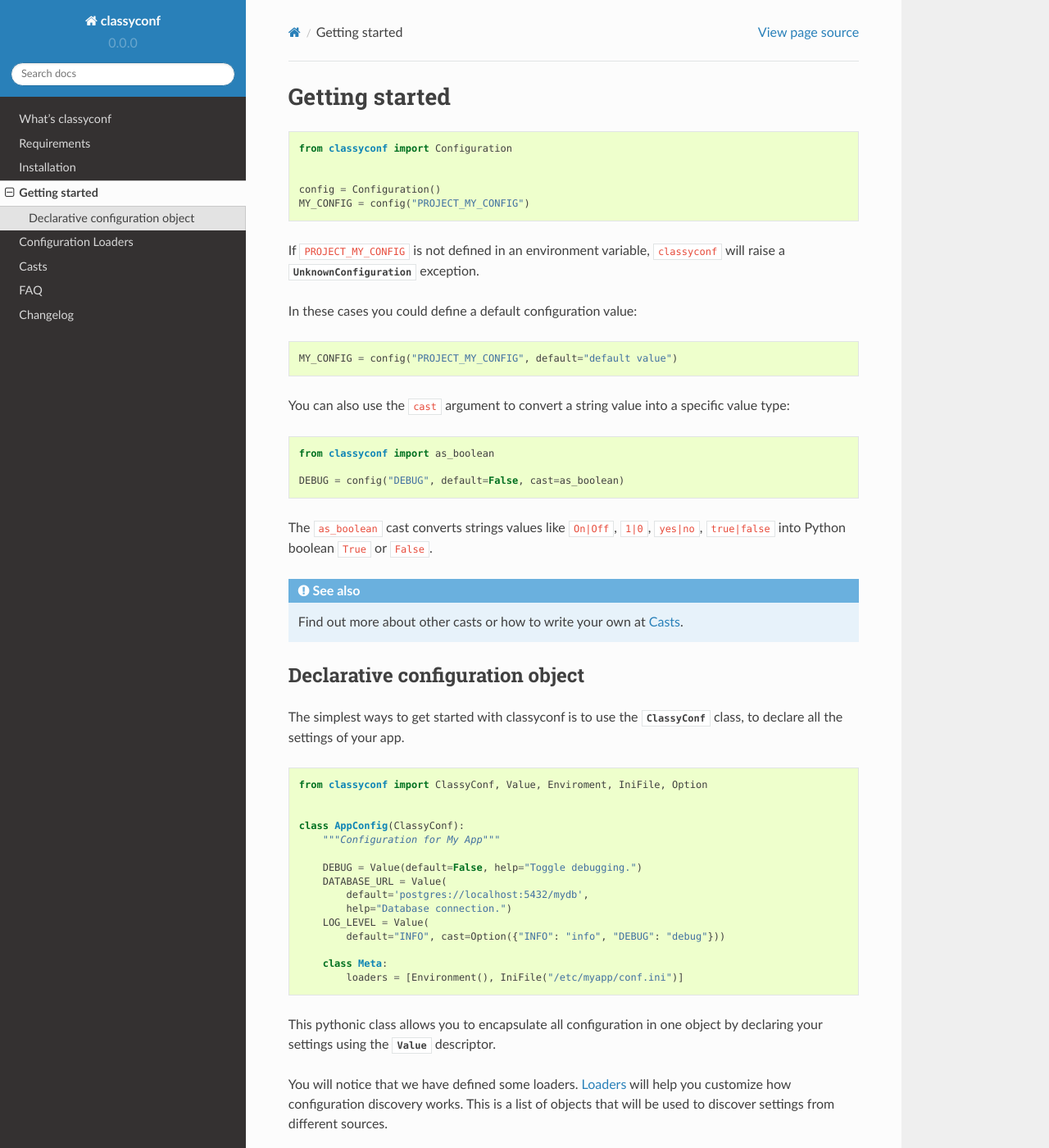
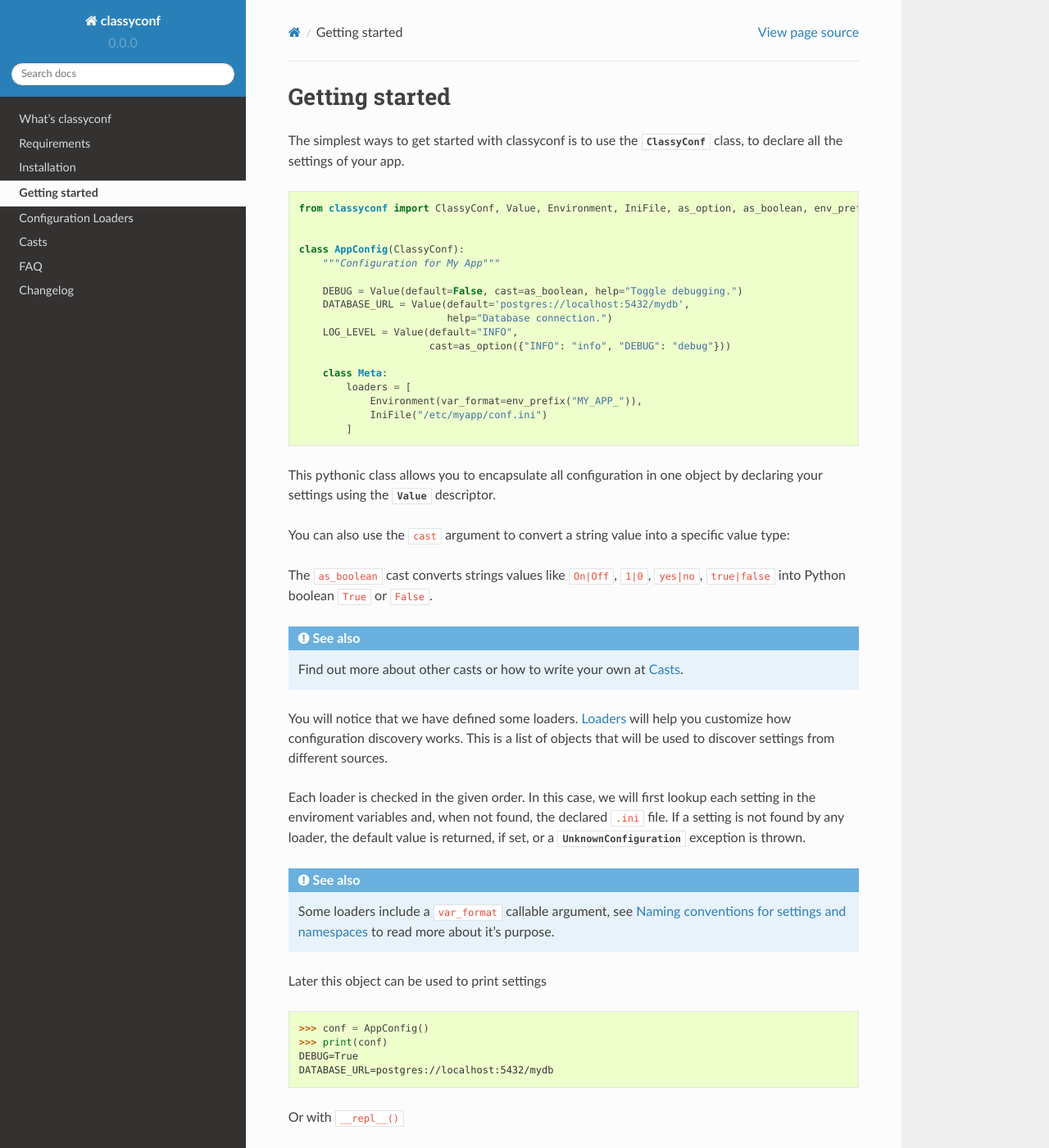
Before and after one commit to hernantz/classyconf, a Sphinx documentation site: the page built from docs/source/usage.rst, in a window 1280 px wide and 1400 px high. Shown: the whole window at 82% size. Built offline with Sphinx 7.4.7 and the Read the Docs theme 2.0.0, drawn with Linux system fonts in a browser that asks for light colours; some of the changed text lies outside the part shown.

Commit message:
More changes to docs

```diff
--- a/docs/source/usage.rst
+++ b/docs/source/usage.rst
@@ -1,33 +1,37 @@
 Getting started
 ---------------
 
-.. code-block:: python
-
-    from classyconf import Configuration
-
-
-    config = Configuration()
-    MY_CONFIG = config("PROJECT_MY_CONFIG")
-
-If ``PROJECT_MY_CONFIG`` is not defined in an environment variable,
-``classyconf`` will raise a
-:py:class:`UnknownConfiguration<classyconf.exceptions.UnknownConfiguration>`
-exception.
-
-In these cases you could define a default configuration value:
+The simplest ways to get started with classyconf is to use the
+:py:class:`ClassyConf<classyconf.configuration.Configuration>` class, to
+declare all the settings of your app.
 
 .. code-block:: python
 
-    MY_CONFIG = config("PROJECT_MY_CONFIG", default="default value")
+    from classyconf import ClassyConf, Value, Environment, IniFile, as_option, as_boolean, env_prefix
+
+
+    class AppConfig(ClassyConf):
+        """Configuration for My App"""
+
+        DEBUG = Value(default=False, cast=as_boolean, help="Toggle debugging.")
+        DATABASE_URL = Value(default='postgres://localhost:5432/mydb',
+                             help="Database connection.")
+        LOG_LEVEL = Value(default="INFO",
+                          cast=as_option({"INFO": "info", "DEBUG": "debug"}))
+
+        class Meta:
+            loaders = [
+                Environment(var_format=env_prefix("MY_APP_")),
+                IniFile("/etc/myapp/conf.ini")
+            ]
+
+
+This pythonic class allows you to encapsulate all configuration
+in one object by declaring your settings using the
+:py:class:`Value<classyconf.configuration.Value>` descriptor.
 
 You can also use the ``cast`` argument to convert a string value into
 a specific value type:
-
-.. code-block:: python
-
-    from classyconf import as_boolean
-
-    DEBUG = config("DEBUG", default=False, cast=as_boolean)
 
 The ``as_boolean`` cast converts strings values like ``On|Off``, ``1|0``,
 ``yes|no``, ``true|false`` into Python boolean ``True`` or ``False``.
@@ -35,37 +39,6 @@
 .. seealso::
     Find out more about other casts or how to write
     your own at :doc:`Casts<casts>`.
-
-
-Declarative configuration object
-~~~~~~~~~~~~~~~~~~~~~~~~~~~~~~~~
-
-The simplest ways to get started with classyconf is to use the
-:py:class:`ClassyConf<classyconf.configuration.Configuration>` class, to
-declare all the settings of your app.
-
-.. code-block:: python
-
-    from classyconf import ClassyConf, Value, Enviroment, IniFile, Option
-
-
-    class AppConfig(ClassyConf):
-        """Configuration for My App"""
-
-        DEBUG = Value(default=False, help="Toggle debugging.")
-        DATABASE_URL = Value(
-            default='postgres://localhost:5432/mydb',
-            help="Database connection.")
-        LOG_LEVEL = Value(
-            default="INFO", cast=Option({"INFO": "info", "DEBUG": "debug"}))
-
-        class Meta:
-            loaders = [Environment(), IniFile("/etc/myapp/conf.ini")]
-
-
-This pythonic class allows you to encapsulate all configuration
-in one object by declaring your settings using the
-:py:class:`Value<classyconf.configuration.Value>` descriptor.
 
 You will notice that we have defined some loaders. :doc:`Loaders<loaders>`
 will help you customize how configuration discovery works. This is a list of
@@ -130,12 +103,3 @@
     def do_something(cfg):
         if cfg.DEBUG:   # this is evaluated lazily
             return
-
-:doc:`Loaders<loaders>` will help you customize how configuration
-discovery works.
-
-.. seealso::
-    Some loaders include a ``var_format`` callable argument, see
-    :ref:`variable-naming` to read more about it's purpose.
-
-.. code-block:: python
```
Also changed, not shown: docs/source/introduction.rst (+22 -4 lines).
